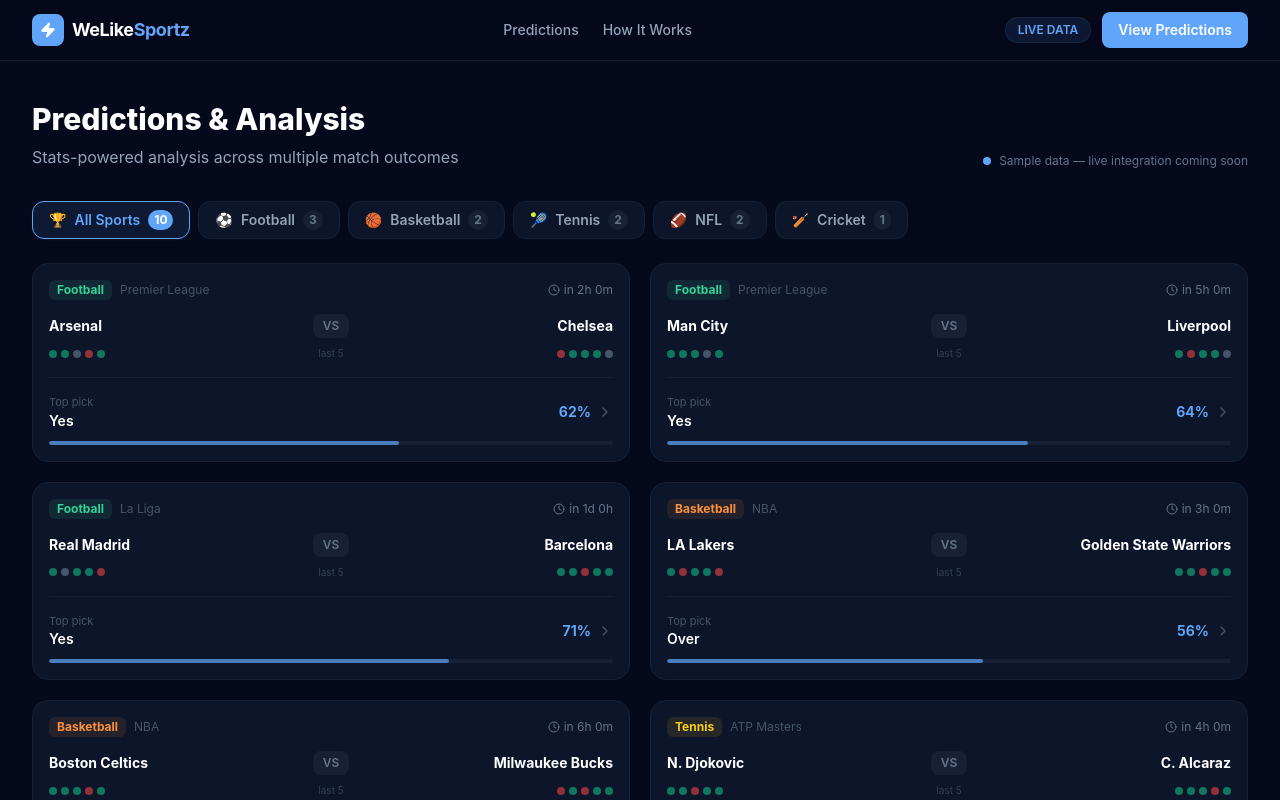
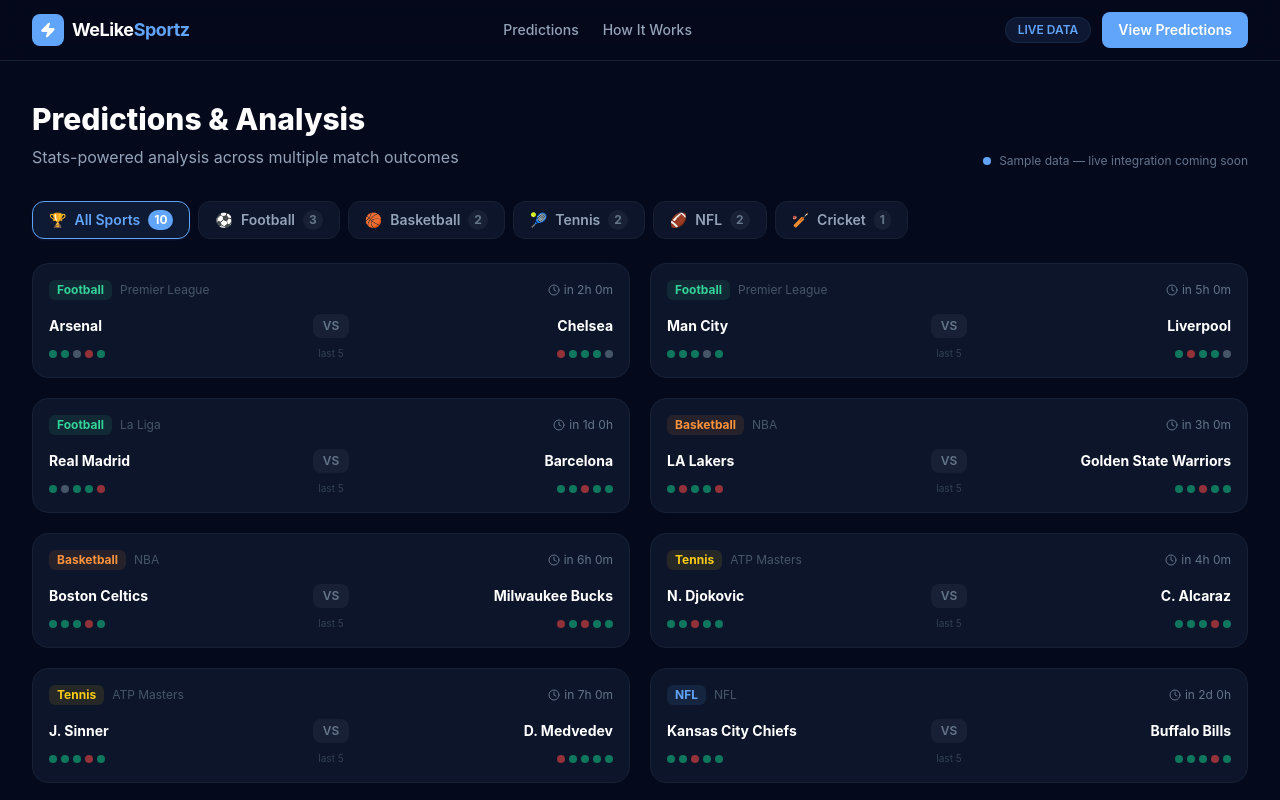
Before and after one commit to phanesreston/sports-data-platform, a Next.js app: page / in a window 1280 px wide. Shown: the top 800 px of the page. Built offline with nearby package versions, Linux system fonts and the light colour scheme.

Commit message:
remove top pick section from prediction cards
https://claude.ai/code/session_01YTYaDNZ9GKv1Mw2J2K1EYV

```diff
--- a/components/PredictionCard.tsx
+++ b/components/PredictionCard.tsx
@@ -1,5 +1,5 @@
 import Link from "next/link";
-import { Clock, ChevronRight } from "lucide-react";
+import { Clock } from "lucide-react";
 import type { OddsEvent } from "@/data/sampleOdds";
 
 const SPORT_STYLES: Record<
@@ -57,10 +57,6 @@ export default function PredictionCard({
   const style = SPORT_STYLES[event.sport] ?? SPORT_STYLES.football;
   const timeUntil = formatKickoff(event.commenceTime);
 
-  const topPick = event.markets
-    .flatMap((m) => m.options.filter((o) => o.pick))
-    .sort((a, b) => b.probability - a.probability)[0];
-
   const card = (
     <article
       className={`group flex flex-col rounded-2xl border border-bg-border bg-bg-card p-4 transition-colors hover:border-slate-700${
@@ -105,33 +101,6 @@ export default function PredictionCard({
         </div>
       </div>
 
-      {/* Pick section */}
-      {topPick && (
-        <div className="mt-4 border-t border-bg-border pt-4">
-          <div className="mb-2.5 flex items-center justify-between gap-2">
-            <div className="min-w-0">
-              <span className="block text-[11px] text-slate-600">Top pick</span>
-              <span className="block truncate text-sm font-semibold text-white">
-                {topPick.label}
-              </span>
-            </div>
-            <div className="flex shrink-0 items-center gap-1.5">
-              <span className="text-sm font-bold text-accent-green">
-                {topPick.probability}%
-              </span>
-              <ChevronRight className="h-4 w-4 text-slate-600 transition-transform group-hover:translate-x-0.5" />
-            </div>
-          </div>
-
-          {/* Probability bar */}
-          <div className="h-1 overflow-hidden rounded-full bg-bg-border">
-            <div
-              className="h-full rounded-full bg-accent-green/70"
-              style={{ width: `${topPick.probability}%` }}
-            />
-          </div>
-        </div>
-      )}
     </article>
   );
 
```
